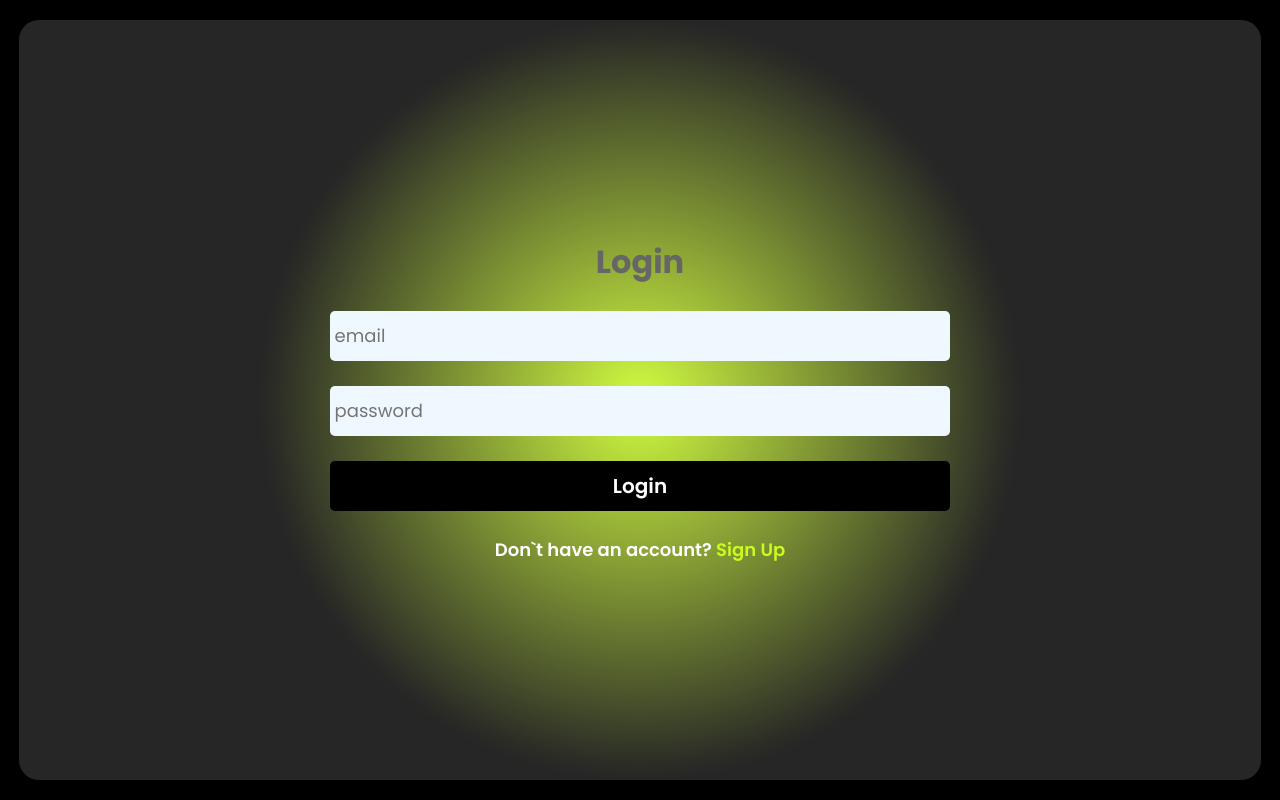
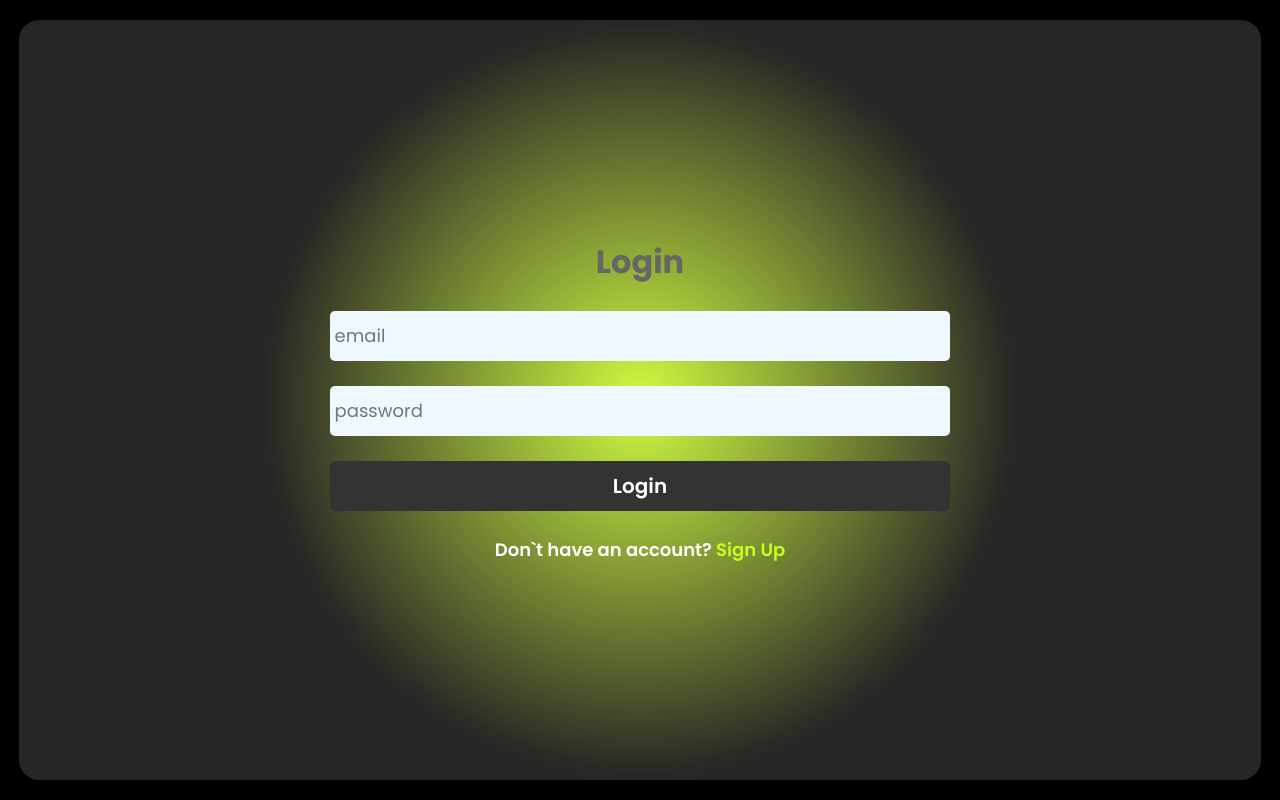
Before and after one commit to TheCurveAfrica/foodApp, a React (Vite) app: page / in a window 1280 px wide. Built offline with nearby package versions, Linux system fonts and the light colour scheme.

Commit message:
Update Login and SignUp buttons

```diff
--- a/src/pages/Login/Login.css
+++ b/src/pages/Login/Login.css
@@ -34,7 +34,7 @@
         & button{
             width: 50%;
             height: 50px;
-            background-color: black;
+            background-color: #333;
             color: white;
             font-size: 20px;
             font-weight: 600;
--- a/src/pages/SignUp/SignUp.css
+++ b/src/pages/SignUp/SignUp.css
@@ -44,7 +44,7 @@
         & button{
             width: 50%;
             height: 50px;
-            background-color: black;
+            background-color: #333;
             color: white;
             font-size: 20px;
             font-weight: 600;
```
